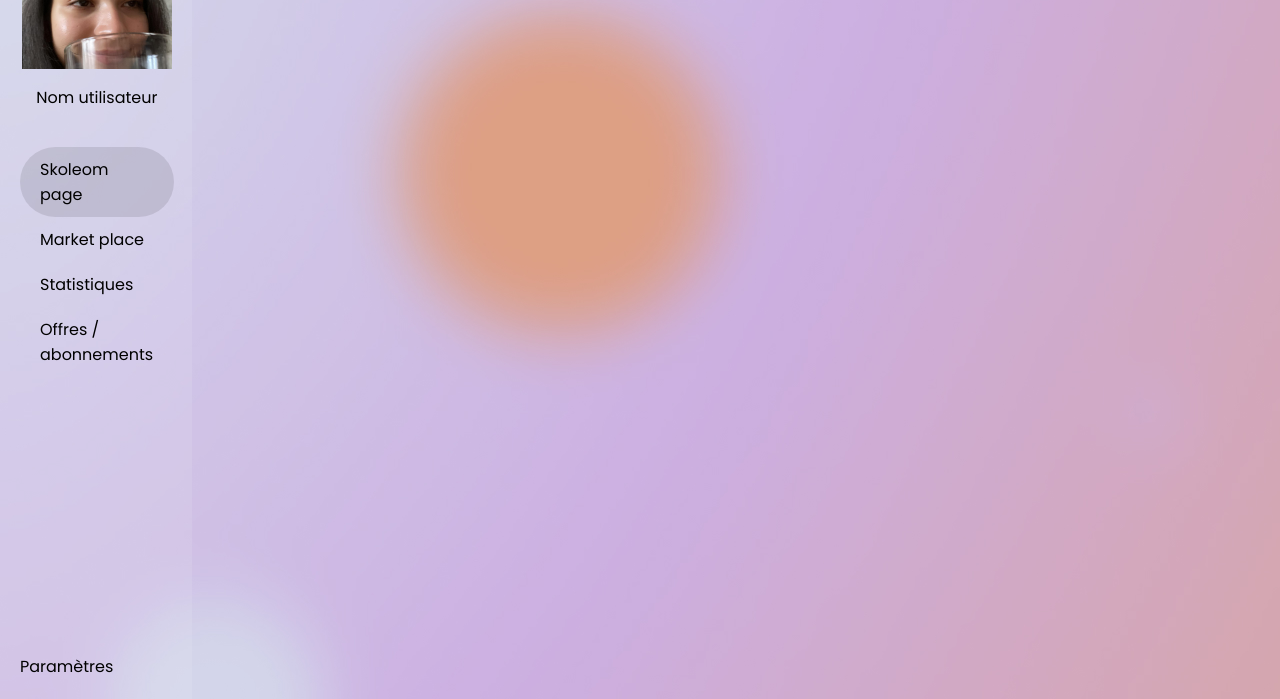
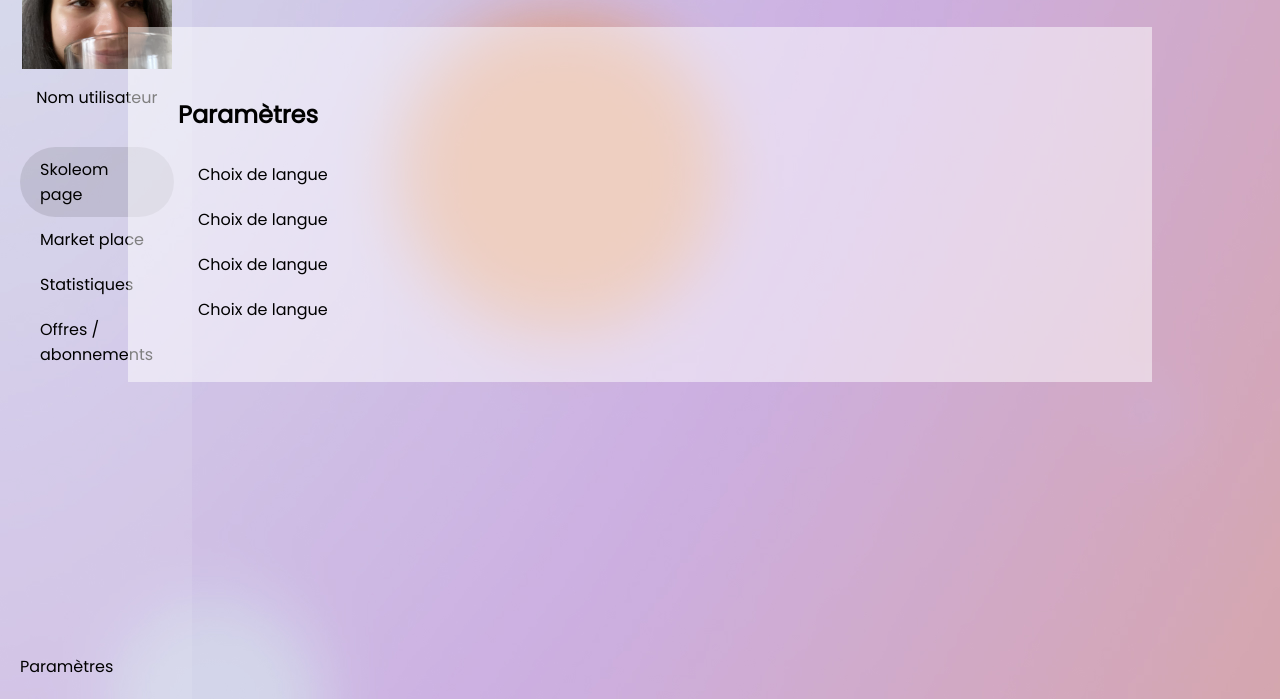
Before and after one commit to PipouilleJohnson/monetizer-studio, a plain HTML site: page index.html in a window 1280 px wide. Shown: the part 101-800 px from the top of the page. Drawn offline with Linux system fonts and the light colour scheme.

Commit message:
save 19052023 22h38

```diff
--- a/index.html
+++ b/index.html
@@ -46,6 +46,23 @@
     </div>
     <!-- Fin du panneau de controle -->
 
+    <!-- Panneau des parametres -->
+    <div class="ecran-parametres">
+
+        <div class="container-parametres">
+            <h2>Paramètres</h2>
+
+            <div class="bouton" id="langue"><a href="#">Choix de langue</a></div>
+            <div class="bouton" id="langue"><a href="#">Choix de langue</a></div>
+            <div class="bouton" id="langue"><a href="#">Choix de langue</a></div>
+            <div class="bouton" id="langue"><a href="#">Choix de langue</a></div>
+        </div>
+
+    </div>
+
+
+
+    <!-- Les écrans de configuration du monetizer -->
     <div class="ecrans-de-controle">
 
         <div id="ecran-skoleom-page">
--- a/style.css
+++ b/style.css
@@ -104,6 +104,36 @@ html, body{
 
 /* Fin du panneau de controle */
 
+
+/* Parametres */
+.ecran-parametres{
+    position:absolute;
+    margin: 10%;
+    width: 80%;
+    background-color: rgba(255,255,255,0.5);
+    z-index: 999;
+}
+
+.ecran-parametres a{
+    text-decoration: none;
+    color: black;
+}
+
+.container-parametres{
+    margin: 50px;
+    width: 100%;
+    height: 100%;
+    display: flex;
+    flex-direction: column;
+    justify-content: space-between;
+}
+
+.container-parametres .bouton{
+    max-resolution: ;
+}
+
+
+
 .ecrans-de-controle{
     width: 100%;
     display: flex;
```
